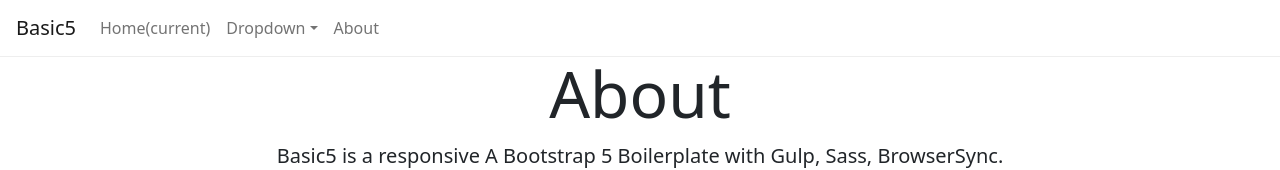
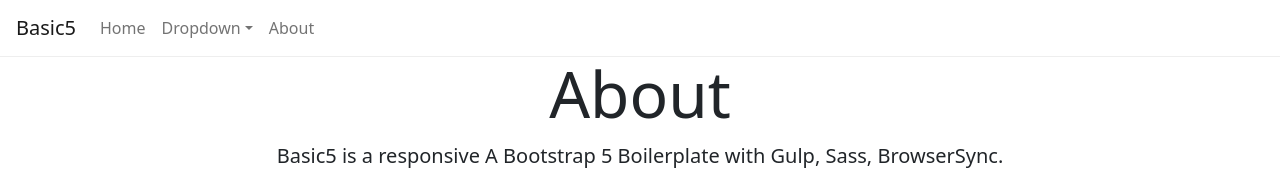
Before and after one commit to wowthemesnet/bootstrap5-boilerplate, a website: page docs/about.html in a window 1280 px wide. Shown: the top 170 px of the page. Drawn offline with Linux system fonts and the light colour scheme.

Commit message:
src-only change

```diff
--- a/docs/about.html
+++ b/docs/about.html
@@ -22,7 +22,7 @@
             </button>
             <div class="collapse navbar-collapse" id="navbarsExampleDefault">
                 <ul class="navbar-nav ml-auto">
-                    <li class="nav-item active"> <a class="nav-link" href="./index.html">Home<span class="sr-only">(current)</span></a>
+                    <li class="nav-item active"> <a class="nav-link" href="./index.html">Home<span class="visually-hidden">(current)</span></a>
 
                     </li>
                     <li class="nav-item dropdown"> <a class="nav-link dropdown-toggle" href="#" id="dropdown01" data-toggle="dropdown"
```
Also changed, not shown: docs/index.html (+1 -1 lines), docs/img/screenshot.png.
